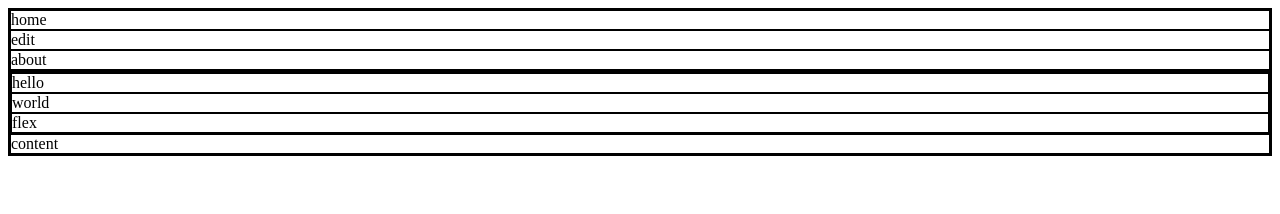
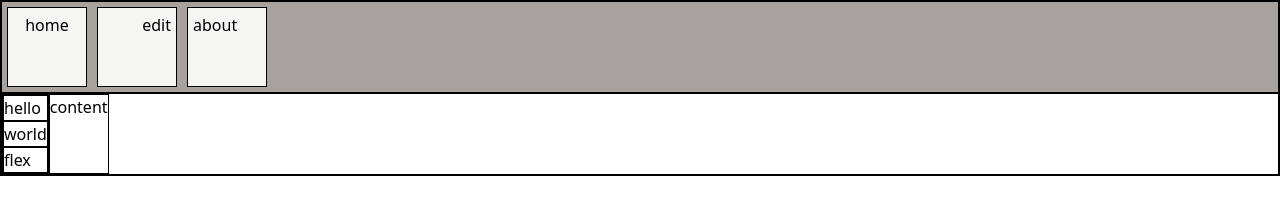
Before and after one commit to RonnaSat/Tailwild, a plain HTML site: page index.html in a window 1280 px wide. Drawn offline with nearby package versions, Linux system fonts and the light colour scheme.

Commit message:
Before Act

```diff
--- a/index.html
+++ b/index.html
@@ -7,19 +7,20 @@
     <meta name="viewport" content="width=device-width, initial-scale=1.0">
     <title>Document</title>
     <link rel="stylesheet" href="./styles.css">
+    <script src="https://cdn.tailwindcss.com"></script>
 </head>
 
 <body>
-    <div>
-        <div >
-            <div>
+    <div class="flex flex-col">
+        <div class="flex bg-stone-400">
+            <div class="p-[5px] m-[5px] basis-20 text-center hover:text-right h-20 bg-stone-100">
                 home
             </div>
-            <div>edit</div>
-            <div>about</div>
+            <div class="p-[5px] m-[5px] basis-20 text-right h-20 bg-stone-100">edit</div>
+            <div class="p-[5px] m-[5px] basis-20 text-justify h-20 bg-stone-100 hover:bg-black" >about</div>
         </div>
-        <div >
-          <div >
+        <div class="flex">
+            <div class="flex flex-col">
                 <div>
                     hello
                 </div>
```
